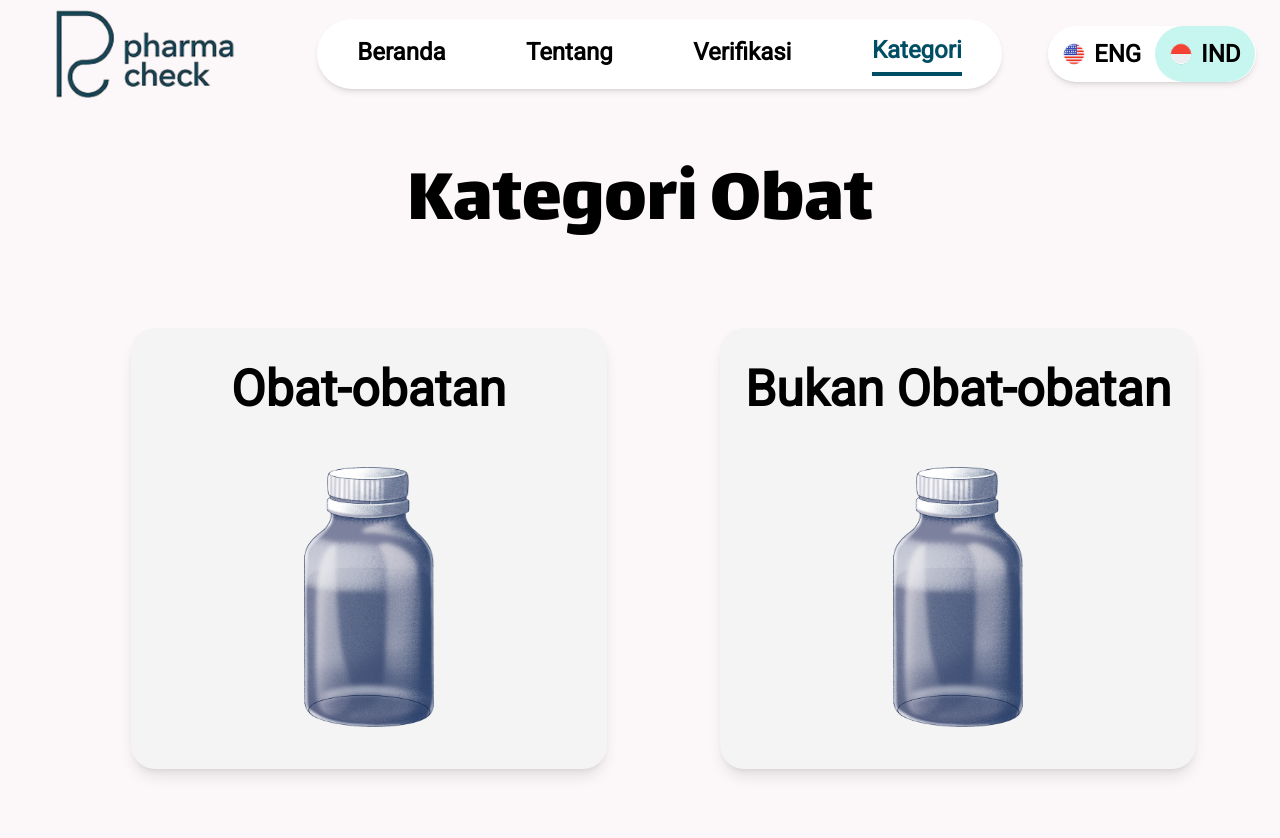
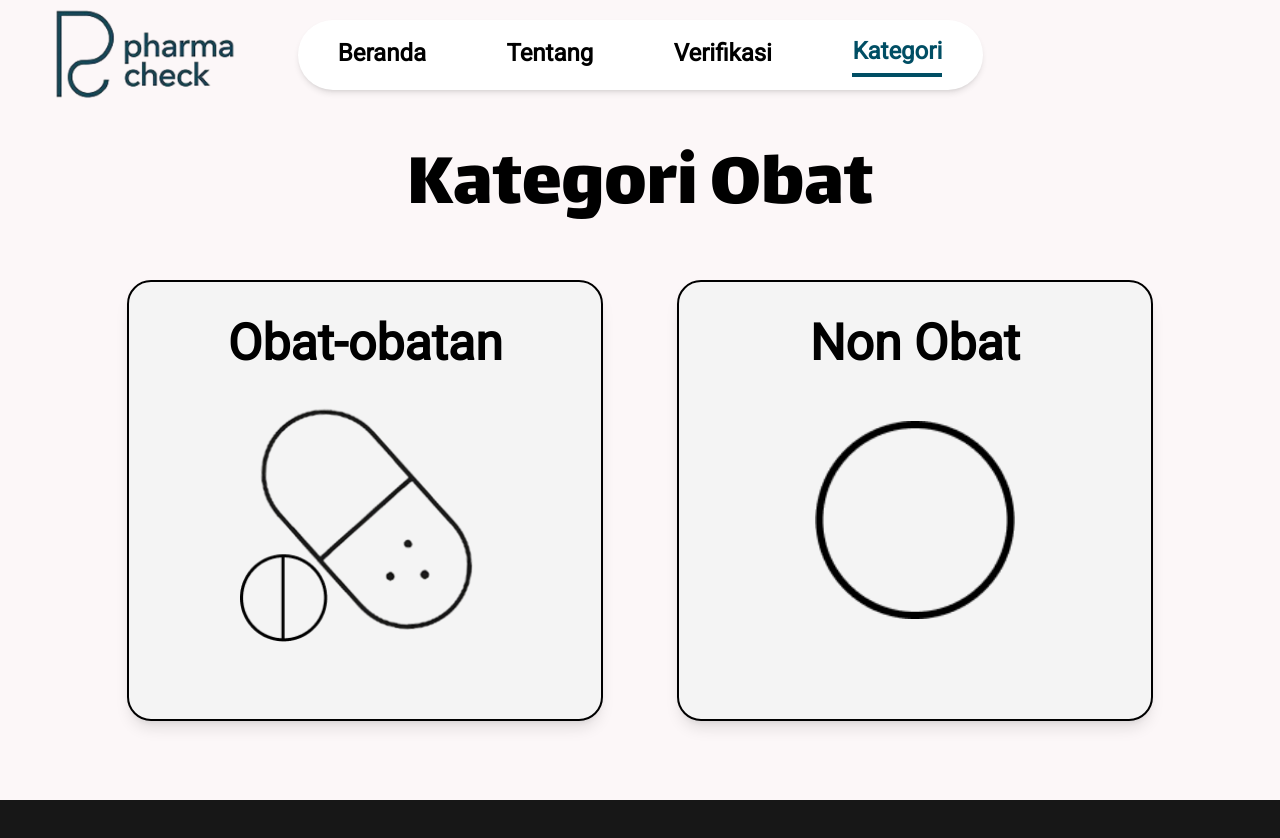
Before and after one commit to BoviliusMeidi/PharmaCheck, a Next.js app: page /categories in a window 1280 px wide. Shown: the top 838 px of the page. After the commit the page ends 800 px from the top, so only its background shows below. Built offline with nearby package versions, Linux system fonts and the light colour scheme.

Commit message:
feat : update About and Categories pages with Image component, enhance Navbar layout, and localize HomePage content

```diff
--- a/src/app/about/page.js
+++ b/src/app/about/page.js
@@ -1,9 +1,11 @@
+import Footer from '@/components/Footer';
 import Navbar from '@/components/Navbar';
+import Image from 'next/image';
 
 export default function AboutPage() {
   return (
     <div className="flex flex-col bg-[#FCF7F8] m-0">
-      <Navbar />
+      <Navbar/>
       <br /><br /><br /><br /><br /><br />
       <div className="flex-1 p-6 px-8 max-w-[1083px] mx-auto">
         <div className="text-black font-title text-[96px] font-normal">
@@ -29,10 +31,25 @@ export default function AboutPage() {
         </div>
         <div className="flex flex-row justify-between items-center w-full max-w-[1083px] gap-8">
           <div className="flex flex-col gap-8">
-            <img src="/aboutUs/Kemenkes Logo.png" alt="Kemenkes Logo" className="w-[617px] h-[162px] mb-8" />
-            <img src="/aboutUs/BPOM Logo.png" alt="BPOM Logo" className="w-[617px] h-[185px]" />
+            <Image
+              src="/aboutUs/Kemenkes Logo.png"
+              alt="Kemenkes Logo"
+              className="object-contain mb-8"
+              width={617}
+              height={162} />
+            <Image
+              src="/aboutUs/BPOM Logo.png"
+              alt="BPOM Logo"
+              className="object-contain"
+              width={617}
+              height={162} />
           </div>
-          <img src="/aboutUs/RS Hermina Mitra Logo.png" alt="RS Hermina Logo" className="w-[371px] h-[371px]" />
+          <Image
+            src="/aboutUs/RS Hermina Mitra Logo.png"
+            alt="RS Hermina Logo"
+            className="object-contain"
+            width={371}
+            height={371} />
         </div>
       </div>
       <div className="flex-1 py-12 px-8 max-w-[1083px] mx-auto">
@@ -64,7 +81,12 @@ export default function AboutPage() {
         </div>
         <div className="flex flex-row items-start gap-12 mt-8">
           <div>
-            <img src="/aboutUs/Morales.png" alt="Morales Photo" className="w-[533px] h-[603px] rounded-[20px]" />
+            <Image
+              src="/aboutUs/Morales.png"
+              alt="Morales Photo"
+              className="object-contain rounded-[20px]"
+              width={533}
+              height={603}/>
           </div>
           <div className="flex-1 flex flex-col">
             <div className="text-black font-description text-[58px] font-extrabold text-justify my-8">
@@ -81,23 +103,39 @@ export default function AboutPage() {
       </div>
       <div className="flex-1 py-12 px-8 max-w-[1083px] mx-auto mt-12">
         <div className="text-black font-title text-[80px] font-normal text-center mb-8">
-          AHLI KAMI
+          Team Ahli PharmaCheck
         </div>
         <div className="w-[947px] text-black text-center font-description text-[32px] font-normal mb-16 leading-[1.2]">
           Kami adalah tim yang terdiri dari para ilmuwan, pemikir, dan pakar industri dari mahasiswa Universitas Tarumanagara jurusan IT.
         </div>
         <div className="w-[1025px] flex justify-center gap-20 mt-8 flex-wrap">
           <div>
-            <img src="/aboutUs/BoviliusMeidi.png" alt="BoviliusMeidi" className="w-[285px] h-[510px] rounded-3xl shadow" />
+            <Image
+              src="/aboutUs/BoviliusMeidi.png"
+              alt="BoviliusMeidi"
+              className="object-contain rounded-3xl shadow"
+              width={285}
+              height={510} />
           </div>
           <div>
-            <img src="/aboutUs/HansThobieSachio.png" alt="HansThobieSachio" className="mt-12 w-[285px] h-[510px] rounded-3xl shadow" />
+            <Image
+              src="/aboutUs/HansThobieSachio.png"
+              alt="HansThobieSachio"
+              className="object-contain mt-12 rounded-3xl shadow"
+              width={285}
+              height={510}/>
           </div>
           <div>
-            <img src="/aboutUs/JustineDeclan.png" alt="JustineDeclan" className="w-[285px] h-[510px] rounded-3xl shadow" />
+            <Image
+              src="/aboutUs/JustineDeclan.png"
+              alt="JustineDeclan"
+              className="object-contain rounded-3xl shadow"
+              width={285}
+              height={510} />
           </div>
         </div>
       </div>
+      <Footer/>
     </div>
   );
 }
--- a/src/app/categories/page.js
+++ b/src/app/categories/page.js
@@ -1,27 +1,40 @@
 import Link from 'next/link';
 import Navbar from '@/components/Navbar';
+import Image from 'next/image';
 
 export default function CategoriesPage() {
   return (
-        <div className="flex bg-[#FCF7F8] m-0">
+    <div className="flex flex-col bg-[#FCF7F8] h-screen overflow-hidden">
       <Navbar />
-            <div className="h-screen flex-1 py-12 px-8 max-w-[1083px] mx-auto mt-24 ">
-                <div className='font-title text-center text-[80px]'>Kategori Obat</div>
-                <div className="mt-16 grid grid-cols-1 sm:grid-cols-2 gap-40">
+      <div className="flex-1 flex items-center justify-center px-8 max-w-[1083px] mx-auto">
+        <div className="w-full">
+          <div className="font-title text-center text-[80px] mt-12">Kategori Obat</div>
+          <div className="mt-8 grid grid-cols-1 sm:grid-cols-2 gap-20 justify-items-center">
             <Link href="/categories/medicine">
-                        <div className="cursor-pointer w-[476px] h-[441px] rounded-3xl shadow-lg bg-[#F4F4F4] p-6 text-center hover:shadow-xl transition-shadow">
-                            <h2 className="text-[50px] font-description font-bold mb-10">Obat-obatan</h2>
-                            <img src="/medicine.png" alt="Medicine" className="w-[130px] h-[260px] mx-auto" />
+              <div className="w-[476px] h-[441px] rounded-3xl shadow-lg bg-[#F4F4F4] p-6 text-center border-2 border-black hover:shadow-2xl hover:scale-[1.02] transition-all duration-300 cursor-pointer">
+                <h2 className="text-[50px] font-description font-bold ">Obat-obatan</h2>
+                <Image
+                    src="/icon/medcat.png"
+                    alt="Medicine"
+                    className="object-contain mx-auto"
+                    width={250}
+                    height={250} />
               </div>
             </Link>
             <Link href="/categories/non-medicine">
-                        <div className="cursor-pointer w-[476px] h-[441px] rounded-3xl shadow-lg bg-[#F4F4F4] p-6 text-center hover:shadow-xl transition-shadow">
-                            <h2 className="text-[50px] font-description font-bold mb-10">Bukan Obat-obatan</h2>
-                            <img src="/medicine.png" alt="Non Medicine" className="w-[130px] h-[260px] mx-auto" />
+              <div className="w-[476px] h-[441px] rounded-3xl shadow-lg bg-[#F4F4F4] p-6 text-center border-2 border-black hover:shadow-2xl hover:scale-[1.02] transition-all duration-300 cursor-pointer">
+                <h2 className="text-[50px] font-description font-bold mb-10">Non Obat</h2>
+                <Image
+                    src="/icon/nonmedcat.png"
+                    alt="Non Medicine"
+                    className="object-contain mx-auto"
+                    width={200}
+                    height={260} />
               </div>
             </Link>
           </div>
         </div>
       </div>
-    )
+    </div>
+  );
 }
--- a/src/app/page.js
+++ b/src/app/page.js
@@ -85,7 +85,7 @@ export default function HomePage ()  {
             </div>
           </div>
           <div className='h-full w-full flex flex-col gap-12 justify-center my-20 mb-32'>
-            <AccordionItem title="What is Pharma Check?">
+            <AccordionItem title="Apa itu PharmaCheck?">
               <div className="font-header text-3xl mt-4">
                 PharmaCheck adalah alat sederhana dan praktis yang membantu Anda menemukan informasi lengkap dan tepercaya tentang
                 obat-obatan legal di Indonesia. Baik Anda pengguna biasa, apoteker, atau bahkan dokter - Anda bisa mencari
@@ -94,7 +94,7 @@ export default function HomePage ()  {
               </div>
             </AccordionItem>
 
-            <AccordionItem title="Are all information and data guaranteed to be correct?">
+            <AccordionItem title="Apakah semua data di PharmaCheck akurat dan sah?">
               <div className="font-header text-3xl mt-4">
                 Kami bekerja keras untuk menjaga semuanya tetap akurat!
                 Semua data yang Anda lihat di PharmaCheck berasal dari sumber resmi seperti BPOM
@@ -105,7 +105,7 @@ export default function HomePage ()  {
               </div>
             </AccordionItem>
 
-            <AccordionItem title="How to use Pharma Check?">
+            <AccordionItem title="Bagaimana cara menggunakan PharmaCheck?">
               <div className ="font-header text-3xl mt-4">
                 Sangat mudah! Cukup ketik nama obat - bisa nama merek, nama generik, atau bahkan nomor registrasinya - ke dalam pencarian,
                 nama generik, atau bahkan nomor registrasi - ke dalam kolom pencarian.
@@ -115,7 +115,7 @@ export default function HomePage ()  {
               </div>
             </AccordionItem>
 
-            <AccordionItem title="Who are the partners of Pharma Check?">
+            <AccordionItem title="Siapa patner kerja PharmaCheck?">
               <div className="font-header text-3xl mt-4">
                 PharmaCheck bekerja sama dengan lembaga-lembaga tepercaya seperti:
                 <br/>
--- a/src/components/Navbar.js
+++ b/src/components/Navbar.js
@@ -2,6 +2,7 @@
 
 import Link from 'next/link';
 import { usePathname } from 'next/navigation';
+import Image from 'next/image';
 
 export default function Navbar() {
   const pathname = usePathname();
@@ -14,15 +15,18 @@ export default function Navbar() {
 
   return (
     <header className="fixed top-0 left-0 w-full flex justify-between items-center py-1 px-6 bg-transparent z-50">
-      <div className="flex items-center">
-        <img
+      <div className="absolute top-0 left-0 py-1 px-6">
+        <Image
+          width={247}
+          height={100}
           src="/logo.png"
           alt="PharmaCheck Logo"
           className="w-[247px] h-[100px] object-contain"
         />
       </div>
 
-      <nav className="flex justify-around items-center w-[685px] h-[70px] rounded-[40px] bg-white shadow-md flex-shrink-0">
+      <div className="w-full flex justify-center py-4 px-6">
+        <nav className="flex justify-around items-center w-[685px] h-[70px] rounded-[40px] bg-white shadow-md">
           {navItems.map((item) => {
             const isActive = pathname === item.href;
             return (
@@ -30,7 +34,7 @@ export default function Navbar() {
                 key={item.href}
                 href={item.href}
                 className={
-                `inline-block mx-4 text-[24px] font-description font-bold leading-normal no-underline pb-1 transition-colors ` +
+                  `text-[24px] font-description font-bold leading-normal no-underline pb-1 transition-colors ` +
                   (isActive
                     ? 'border-b-4 border-[#004E64] text-[#004E64]'
                     : 'text-black')
@@ -41,8 +45,9 @@ export default function Navbar() {
             );
           })}
         </nav>
+      </div>
 
-      <div className="flex w-[208px] h-[56px] rounded-[40px] bg-white shadow-md overflow-hidden">
+      {/* <div className="flex w-[208px] h-[56px] rounded-[40px] bg-white shadow-md overflow-hidden">
         <button className="flex items-center gap-2 px-[14px] py-[8px] rounded-[40px] text-black text-[24px] font-semibold font-description transition-colors">
           <img src="/USA Flag.png" alt="US Flag" className="w-[24px] h-auto object-contain" />
           ENG
@@ -51,7 +56,7 @@ export default function Navbar() {
           <img src="/Indonesia Flag.png" alt="ID Flag" className="w-[24px] h-auto object-contain" />
           IND
         </button>
-      </div>
+      </div> */}
     </header>
   );
 }
```
Lines whose indentation alone changed are shown as unchanged.
